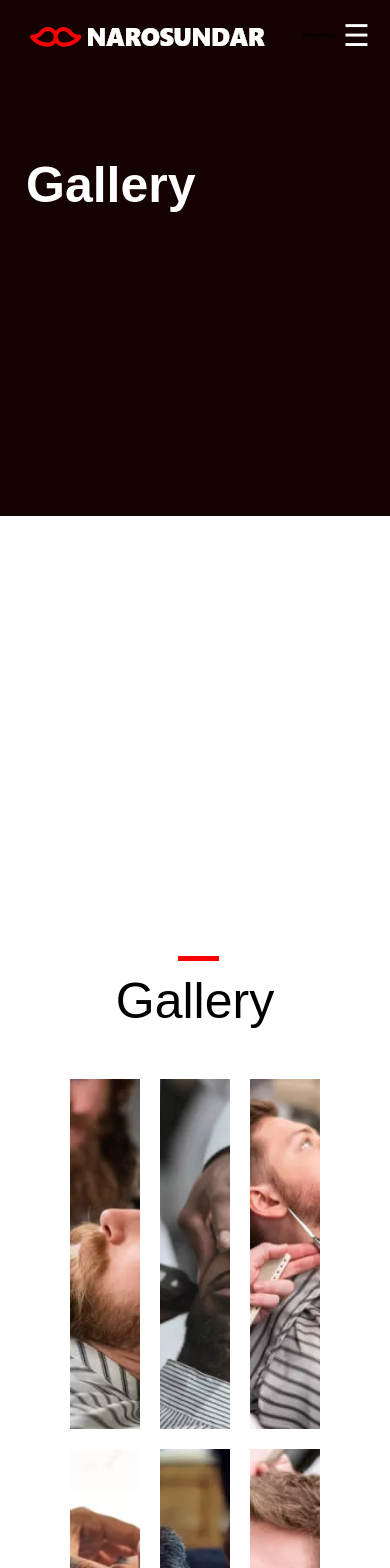
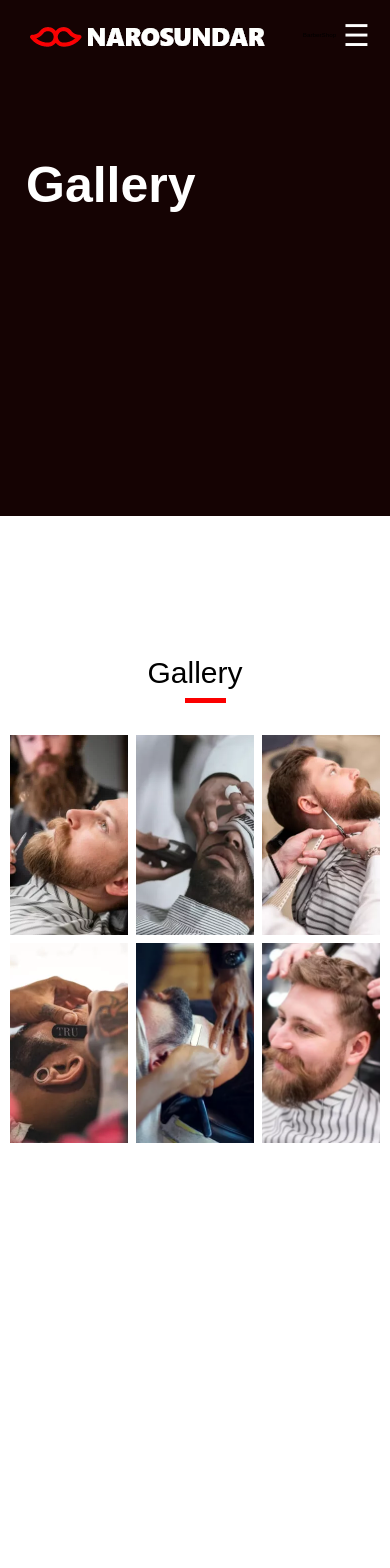
Before and after one commit to Rihofficial/barber-blog, a React (Vite) app: page /gallery in a window 390 px wide. Shown: the top 1568 px of the page. Built offline with nearby package versions, Linux system fonts and the light colour scheme; a web font is replaced by a local one.

Commit message:
spacing and some coreections

```diff
--- a/src/About/About.css
+++ b/src/About/About.css
@@ -81,10 +81,11 @@
     }
 
     .hero1>h1 {
-        margin-top: 0;
-        font-size: 30px;
-        line-height: 30px;
-        text-align: left;
+        margin-top: 20px;
+        font-size: 50px;
+        line-height: 80px;
+        text-align: center;
+        color: #fff;
     }
 
     .image-rows>img {
--- a/src/App.jsx
+++ b/src/App.jsx
@@ -7,6 +7,7 @@ import Gallery from "./Gallery/Gallery";
 import Footer from "./Footer/Footer";
 import Blog from "./Blog/Blog";
 import Contact from "./Contact/Contact";
+
 
 function App() {
   return (
--- a/src/CSS/ContactForm.css
+++ b/src/CSS/ContactForm.css
@@ -119,13 +119,30 @@ p {
 
 @media only screen and (max-width: 480px) {
   .contact-main-container {
+    width: 100%;
     display: flex;
     flex-direction: column;
     justify-content: center;
     align-items: center;
   }
 
+  .header-text {
+    width: 100%;
+    /* margin-right: 150px; */
+    text-align: left;
+  }
+
   .contact-form-container {
+    width: 100%;
+    display: flex;
+    flex-direction: column;
+    justify-content: center;
+    align-items: center;
+  }
+
+  .contact-form {
+    width: 100%;
+    margin-right: 300px;
     display: flex;
     flex-direction: column;
     justify-content: center;
@@ -133,9 +150,14 @@ p {
   }
 
   .contact-form-row {
+    width: 200px;
     display: flex;
     flex-direction: column;
     justify-content: center;
     align-items: center;
   }
+
+  .contact-form-input {
+    width: 300px;
+  }
 }
--- a/src/CSS/ImageGallery.css
+++ b/src/CSS/ImageGallery.css
@@ -12,3 +12,8 @@
     height: 280px;
     object-fit: cover;
 }
+
+
+@media only screen and (max-width: 480px) {
+
+}
--- a/src/Contact/Contact.jsx
+++ b/src/Contact/Contact.jsx
@@ -1,8 +1,28 @@
 import hero from "../assets/Images/h1_hero1.jpg";
 import ContactForm from "../components/ContactForm";
 import EmbeddedMap from "../components/EmbeddedMap";
+import { useEffect, useState } from "react";
 
 const Contact = () => {
+  const [menu, setMenu] = useState("home");
+  const [menuOpen, setMenuOpen] = useState(false);
+  const [isMobile, setIsMobile] = useState(window.innerWidth <= 768);
+
+  useEffect(() => {
+    const handleResize = () => {
+      setIsMobile(window.innerWidth <= 768);
+    };
+
+    window.addEventListener("resize", handleResize);
+    return () => window.removeEventListener("resize", handleResize);
+  }, []);
+
+  // const handleMenuChange = () => {
+  //   setMenu(menu);
+  //   if (isMobile) {
+  //     setMenuOpen(false);
+  //   }
+  // };
   return (
     <div>
       <div className="hero-section">
@@ -13,7 +33,7 @@ const Contact = () => {
           <img src={hero} alt="Hero Image" />
         </div>
       </div>
-      <EmbeddedMap />
+      {!isMobile && <EmbeddedMap />}
       <ContactForm />
     </div>
   );
--- a/src/Gallery/Gallery.css
+++ b/src/Gallery/Gallery.css
@@ -90,7 +90,7 @@
         margin-top: 0;
         text-align: left;
         height: 70vh;
-        margin-bottom: 400px;
+        margin-bottom: 0;
     }
 
     .hero-title {
@@ -110,4 +110,48 @@
     .hero-img>img {
         display: none;
     }
+
+    .gallery-image-section {
+        padding: 0 10px;
+        margin-top: 0;
+        margin-bottom: 0;
+        height: 90vh;
+
+    }
+
+    .gallery-head-section {
+        display: flex;
+        align-items: center;
+        position: relative;
+    }
+
+    .gallery-border {
+
+        position: absolute;
+        top: 57%;
+        left: 39%;
+    }
+
+    .gallery-image-section h1 {
+        margin-top: 0;
+        padding-bottom: 40px;
+        display: flex;
+        justify-content: center;
+        align-items: center;
+        font-size: 3rem;
+    }
+
+    .gallery {
+
+        display: grid;
+        grid-template-columns: repeat(3, 1fr);
+        gap: 8px;
+
+    }
+
+    .gallery img {
+        width: 230px;
+        height: 200px;
+        object-fit: cover;
+    }
 }
--- a/src/Services/Services.css
+++ b/src/Services/Services.css
@@ -53,10 +53,12 @@
     }
 
     .services-hero-title>h1 {
-        margin-top: 0;
-        font-size: 30px;
-        line-height: 30px;
-        text-align: left;
+
+        margin-top: 140px;
+        margin-right: 60px;
+        font-size: 50px;
+        line-height: 80px;
+        text-align: center;
         color: #fff;
     }
 
--- a/src/components/EmbeddedMap.jsx
+++ b/src/components/EmbeddedMap.jsx
@@ -1,4 +1,4 @@
-import React from "react";
+import "../CSS/EmbeddedMap.css";
 
 const EmbeddedMap = () => {
   return (
@@ -6,12 +6,11 @@ const EmbeddedMap = () => {
       <iframe
         title="Google Map for Buttonwood, Rosemead, CA"
         width=" 80%"
-              height="500"
+        height="500"
         style={{
           border: 0,
           marginLeft: 170,
           marginTop: 70,
-
         }}
         loading="lazy"
         allowFullScreen
```
Also changed, not shown: src/Blog/Blog.css (+10 -6 lines), src/CSS/EmbeddedMap.css (added).
